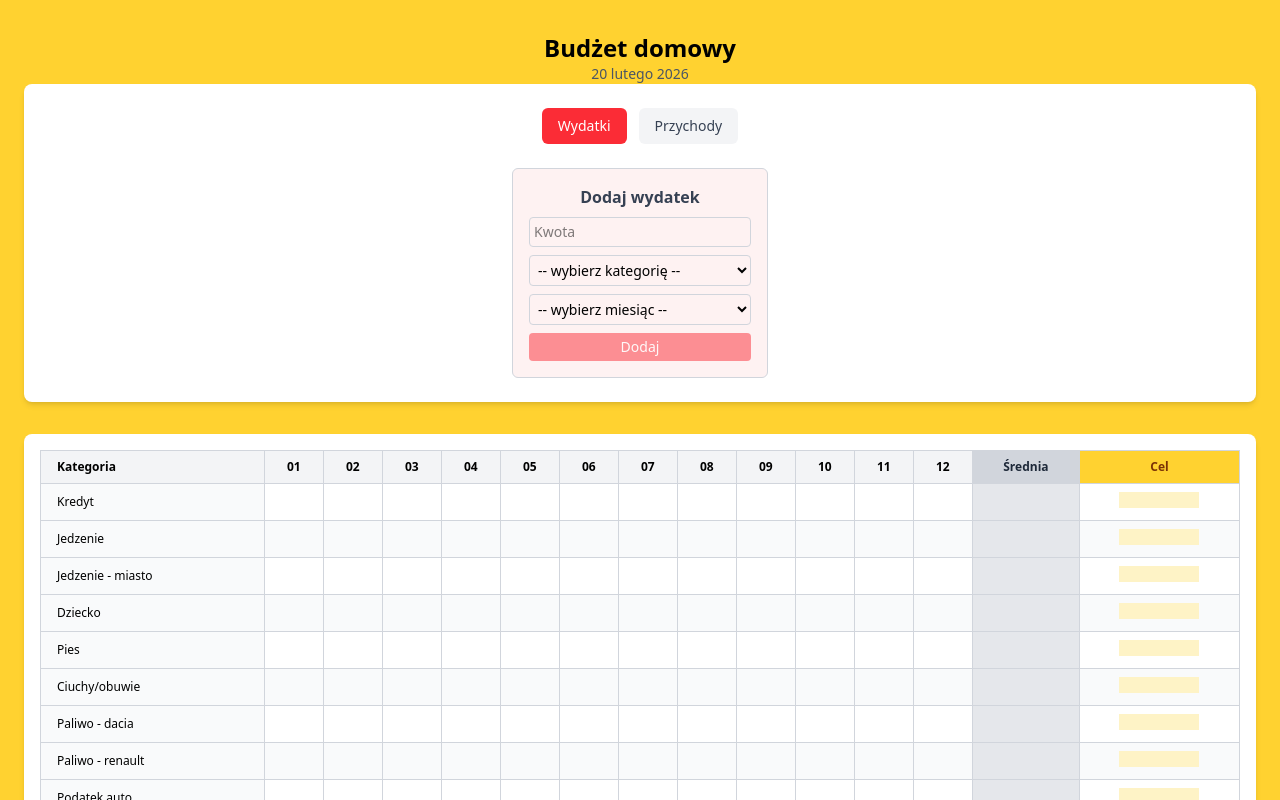
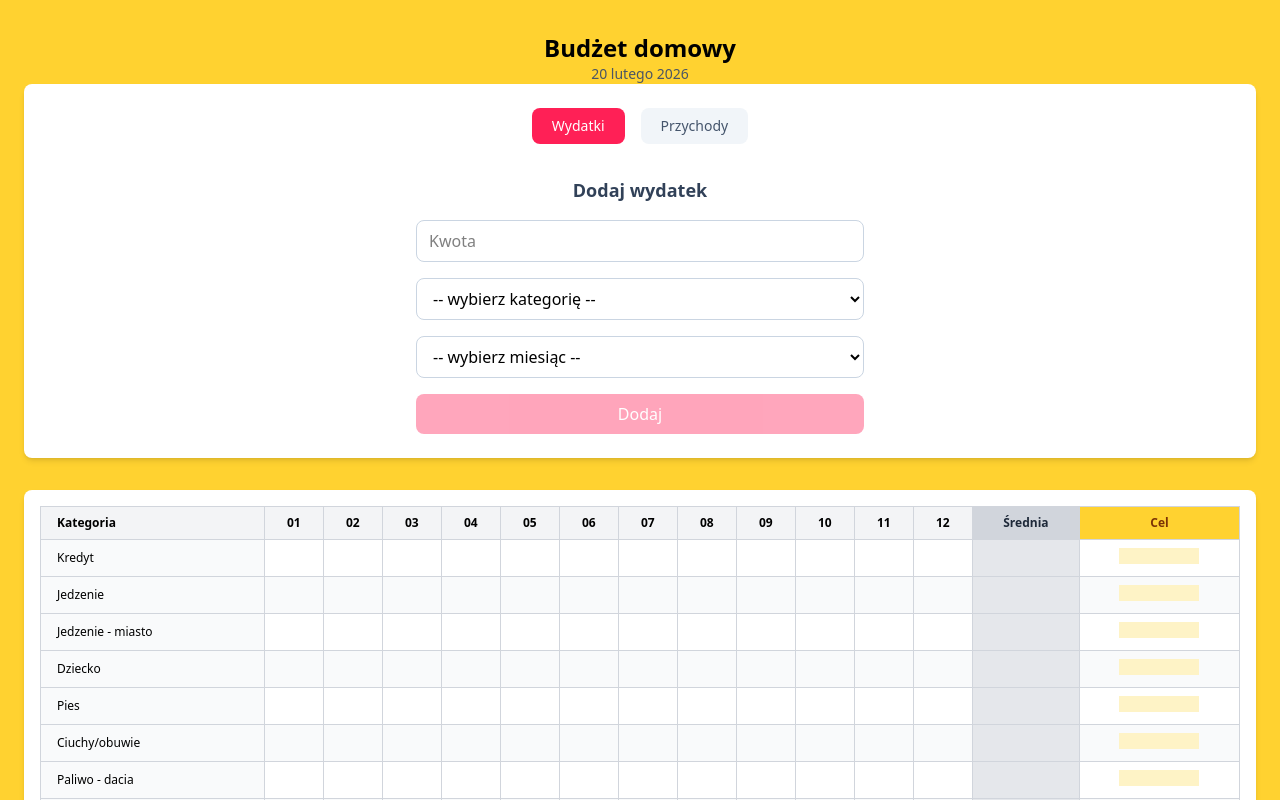
Before and after one commit to oleksaGrzegorz/budget-app, a React (Vite) app: page / in a window 1280 px wide. Shown: the top 800 px of the page. Built offline with nearby package versions, Linux system fonts and the light colour scheme.

Commit message:
style: change style for form

```diff
--- a/src/components/Form/Form.tsx
+++ b/src/components/Form/Form.tsx
@@ -2,7 +2,6 @@ import type { Dispatch, SetStateAction } from "react";
 import { categories } from "../../data/categories";
 import { budgetSummaryLabels as incomeCategories } from "../../data/budgetSummaryLabels";
 import { months } from "../../data/months";
-
 import type { Entry } from "../../types/entry";
 
 interface FormProps {
@@ -32,28 +31,27 @@ export const Form = ({
 }: FormProps) => {
   const categoriesToShow =
     formType === "expense" ? categories : incomeCategories;
-  const bgColor = formType === "expense" ? "bg-red-50" : "bg-green-50";
-  const btnColor = formType === "expense" ? "bg-red-500" : "bg-green-500";
 
   return (
     <>
-      <div className="flex gap-3 mb-6 justify-center">
+      <div className="flex justify-center gap-4 mb-8">
         <button
           onClick={() => setFormType("expense")}
-          className={`px-4 py-2 rounded-md text-sm font-medium transition ${
+          className={`px-5 py-2 rounded-lg text-sm font-medium transition ${
             formType === "expense"
-              ? "bg-red-500 text-white"
-              : "bg-gray-100 text-gray-700"
+              ? "bg-rose-500 text-white"
+              : "bg-slate-100 text-slate-600 hover:bg-slate-200"
           }`}
         >
           Wydatki
         </button>
+
         <button
           onClick={() => setFormType("income")}
-          className={`px-4 py-2 rounded-md text-sm font-medium transition ${
+          className={`px-5 py-2 rounded-lg text-sm font-medium transition ${
             formType === "income"
-              ? "bg-green-500 text-white"
-              : "bg-gray-100 text-gray-700"
+              ? "bg-emerald-500 text-white"
+              : "bg-slate-100 text-slate-600 hover:bg-slate-200"
           }`}
         >
           Przychody
@@ -61,7 +59,7 @@ export const Form = ({
       </div>
 
       <form
-        className={`p-4 border border-gray-300 rounded-md space-y-2 w-64 mx-auto ${bgColor}`}
+        className="max-w-md mx-auto space-y-4"
         onSubmit={(e) => {
           e.preventDefault();
           if (!category || !month || amount === null || amount <= 0) return;
@@ -86,51 +84,50 @@ export const Form = ({
           setMonth("");
         }}
       >
-        <h2 className="text-md font-semibold text-gray-700 text-center">
+        <h2 className="text-lg font-semibold text-center text-slate-700">
           {formType === "expense" ? "Dodaj wydatek" : "Dodaj przychód"}
         </h2>
 
         <input
-          className="border border-gray-300 rounded p-1 text-sm w-full"
           type="number"
           placeholder="Kwota"
-          value={amount !== null ? amount : ""}
-          onChange={(e) => {
-            const value = e.target.value;
-            setAmount(value === "" ? null : Number(value));
-          }}
+          value={amount ?? ""}
+          onChange={(e) =>
+            setAmount(e.target.value === "" ? null : Number(e.target.value))
+          }
+          className="w-full px-3 py-2 border border-slate-300 rounded-lg focus:ring-2 focus:ring-emerald-400 focus:outline-none"
         />
 
         <select
-          className="border border-gray-300 rounded p-1 text-sm w-full"
           value={category}
           onChange={(e) => setCategory(e.target.value)}
+          className="w-full px-3 py-2 border border-slate-300 rounded-lg focus:ring-2 focus:ring-emerald-400 focus:outline-none"
         >
           <option value="">-- wybierz kategorię --</option>
           {categoriesToShow.map((cat) => (
-            <option key={cat} value={cat}>
-              {cat}
-            </option>
+            <option key={cat} value={cat}>{cat}</option>
           ))}
         </select>
 
         <select
-          className="border border-gray-300 rounded p-1 text-sm w-full"
           value={month}
           onChange={(e) => setMonth(e.target.value)}
+          className="w-full px-3 py-2 border border-slate-300 rounded-lg focus:ring-2 focus:ring-emerald-400 focus:outline-none"
         >
           <option value="">-- wybierz miesiąc --</option>
           {months.map((m) => (
-            <option key={m} value={m}>
-              {m}
-            </option>
+            <option key={m} value={m}>{m}</option>
           ))}
         </select>
 
         <button
           type="submit"
           disabled={!category || !month || amount === null || amount <= 0}
-          className={`${btnColor} text-white rounded p-1 w-full text-sm disabled:opacity-50 disabled:cursor-not-allowed`}
+          className={`w-full py-2 rounded-lg font-medium transition ${
+            formType === "expense"
+              ? "bg-rose-500 text-white"
+              : "bg-emerald-500 text-white"
+          } disabled:opacity-40`}
         >
           Dodaj
         </button>
```
